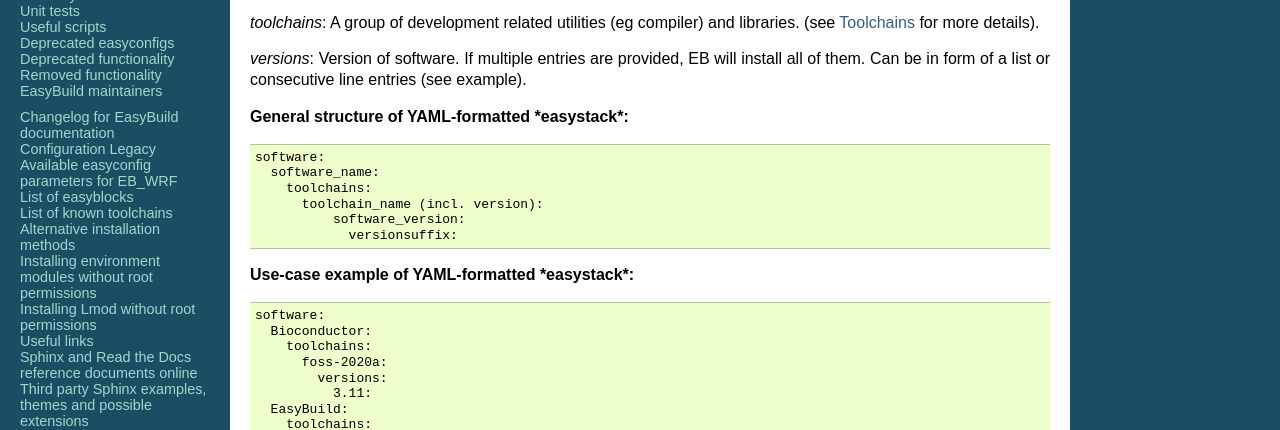
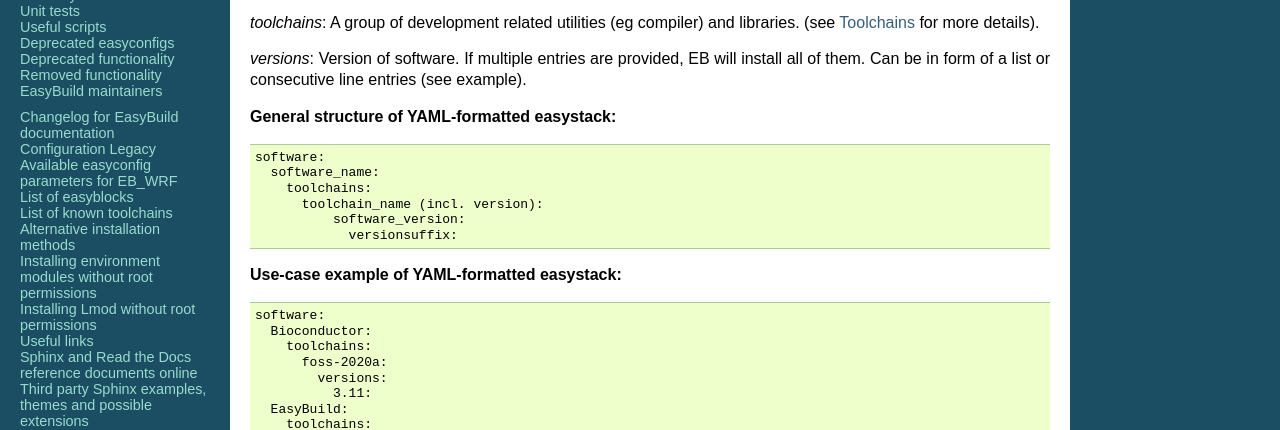
Before and after one commit to easybuilders/easybuild, a Sphinx documentation site: the page built from docs/Building_with_easystack.rst, in a window 1280 px wide. Shown: the part 890-1320 px from the top of the page. Built offline with Sphinx 7.4.7, drawn with Linux system fonts in a browser that asks for light colours; pages that are not in the unit, such as notebooks, are missing from menus.

Commit message:
repaired formatting

```diff
--- a/docs/Building_with_easystack.rst
+++ b/docs/Building_with_easystack.rst
@@ -55,7 +55,7 @@ It is mandatory to specify basic software-related keywords - *software name*, *t
 *versions*: Version of software. If multiple entries are provided, EB will install all of them.
 Can be in form of a list or consecutive line entries (see example).
 
-**General structure of YAML-formatted *easystack*:**
+**General structure of YAML-formatted easystack:**
 
 .. code::
 
@@ -66,7 +66,7 @@ Can be in form of a list or consecutive line entries (see example).
             software_version:
               versionsuffix:
 
-**Use-case example of YAML-formatted *easystack*:**
+**Use-case example of YAML-formatted easystack:**
 
 .. code::
 
```
